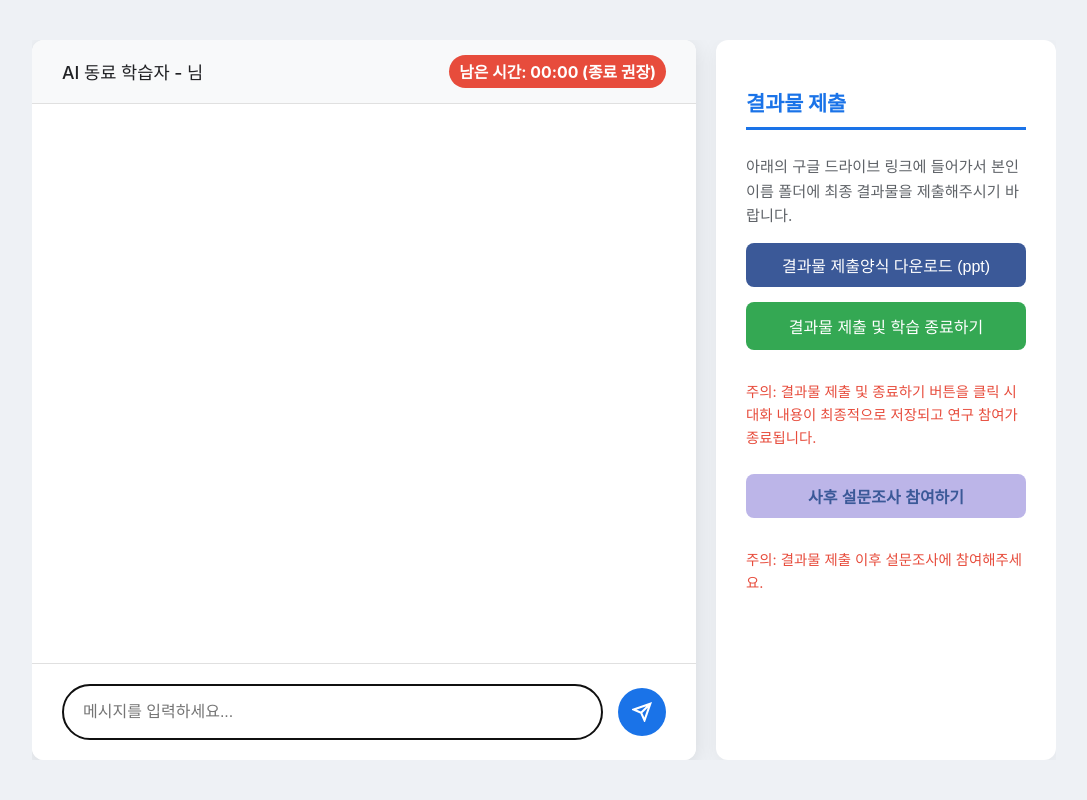
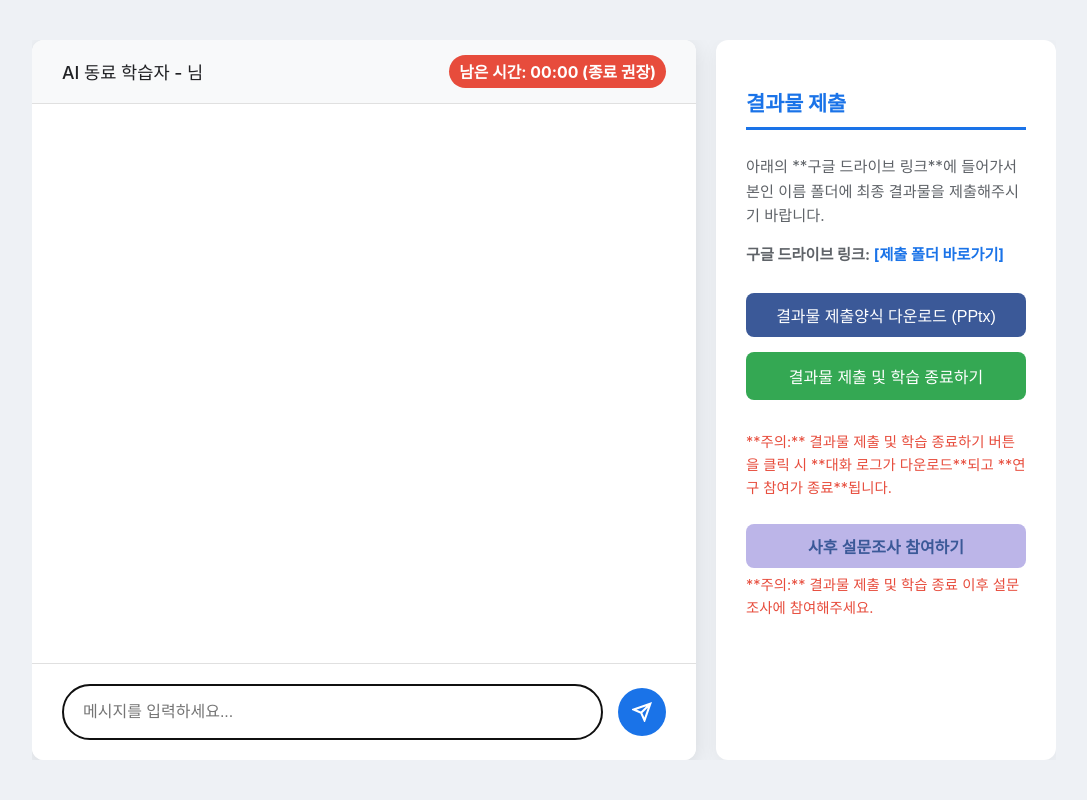
Before and after one commit to Buzzigirl/P4_minsun, a Flask app: template homepage/templates/chat.html in a window 1280 px wide. Shown: the whole page, without its empty margins (96-1183 px from the left). Run offline with Flask 3, Linux system fonts and the light colour scheme; the template is opened without the code that fills it, so the values that code supplies are empty; parts of the project's set-up code (start-up, migrations or seed data) failed here and were passed over.

Commit message:
FINAL_PUSH: Integrated RAG Tool-Calling, fixed log file write path to /tmp/logs, and finalized end-session logic.

```diff
--- a/app.py
+++ b/app.py
@@ -5,12 +5,13 @@ import datetime
 from flask import Flask, render_template, request, redirect, url_for, session, jsonify
 import json
 import time
+import shutil
 
 # --- 분리된 설정 및 유틸리티 모듈 임포트 ---
 from config_utils import (
     client, MODEL_NAME, INTEGRATED_SYSTEM_PROMPT, AUTHORIZED_USERS,
     load_prompt_file, log_conversation_entry, update_scaffolding_count,
-    LOGS_DIR, AI_TOOLS, TOOLS_SCHEMA
+    LOGS_DIR, AI_TOOLS, TOOLS_SCHEMA, format_scaffolding_counts # 🚨 format_scaffolding_counts 추가
 )
 # ----------------------------------------
 
@@ -353,3 +354,69 @@ if __name__ == "__main__":
 
     port = int(os.environ.get("PORT", 5000))
     app.run(host="0.0.0.0", port=port, debug=False)
+
+
+# app.py 파일 하단에 새로운 라우트 추가
+
+@app.route('/submit_and_download_log')
+def submit_and_download_log():
+    """최종 로그 파일과 카운트 횟수를 통합하여 다운로드 제공 후, 세션을 클리어합니다."""
+    if 'user' not in session or 'user_log_dir' not in session:
+        return redirect(url_for('login'))
+
+    user_info = session['user']
+    user_log_dir = session['user_log_dir']
+
+    # 1. 파일 이름 설정
+    log_filename = user_info['log_filename']
+    count_filename = 'scaffolding_counts.json'
+
+    main_log_path = os.path.join(user_log_dir, log_filename)
+
+    # 2. 메인 대화 로그 읽기
+    try:
+        with open(main_log_path, 'r', encoding='utf-8') as f:
+            conversation_log = f.read()
+    except FileNotFoundError:
+        # 파일이 없을 경우에도 로그아웃 처리
+        session.clear()
+        return "오류: 대화 로그 파일이 서버에 존재하지 않습니다. 먼저 대화를 시도해 주세요.", 404
+    except Exception as e:
+        print(f"🚨 ERROR: 메인 로그 파일 읽기 오류: {e}")
+        session.clear()
+        return "로그 파일을 읽는 중 서버 오류가 발생했습니다.", 500
+
+    # 3. 스캐폴딩 카운트 포맷하여 가져오기
+    count_summary = format_scaffolding_counts(count_filename, user_log_dir)
+
+    # 4. 최종 통합 내용 생성
+    final_content = conversation_log + count_summary
+
+    # 5. 최종 통합 파일을 /tmp에 생성 (다운로드를 위한 임시 파일)
+    final_download_filename = f"{user_info['name']}_{user_info['id']}_AI_Log.txt"
+    # Railway의 쓰기 권한이 보장된 /tmp 디렉토리에 임시 파일 생성
+    final_download_path = os.path.join('/tmp', final_download_filename)
+
+    try:
+        with open(final_download_path, 'w', encoding='utf-8') as f:
+            f.write(final_content)
+
+        # 6. 파일 전송 (다운로드 시작) 전에 세션 클리어 (로그아웃 처리)
+        # 이 시점에서 세션을 클리어하면, 사용자가 새로고침해도 다시 로그인 화면으로 돌아갑니다.
+        session.clear()
+
+        response = send_file(
+            final_download_path,
+            mimetype='text/plain',
+            as_attachment=True,
+            download_name=final_download_filename
+        )
+
+        # 7. 응답 반환
+        return response
+
+    except Exception as e:
+        print(f"🚨 ERROR: 최종 로그 파일 생성/다운로드 중 오류 발생: {e}")
+        # 오류가 났더라도 세션 클리어는 유지
+        session.clear()
+        return "최종 로그 파일 다운로드 중 서버 오류가 발생했습니다.", 500
--- a/homepage/templates/chat.html
+++ b/homepage/templates/chat.html
@@ -46,33 +46,36 @@
 
         <div class="right-panel">
             <h2>결과물 제출</h2>
-            <p>아래의 구글 드라이브 링크에 들어가서 본인 이름 폴더에 최종 결과물을 제출해주시기 바랍니다.</p>
+            <p>아래의 **구글 드라이브 링크**에 들어가서 본인 이름 폴더에 최종 결과물을 제출해주시기 바랍니다.</p>
+
+            <p style="margin-bottom: 25px; font-weight: bold;">
+                구글 드라이브 링크:
+                <a href="https://drive.google.com/drive/folders/1dWldlJJg4gMgS8KwmLYd0ShcihWeB5fO?usp=drive_link" target="_blank" style="color: #1a73e8; text-decoration: none;">[제출 폴더 바로가기]</a>
+            </p>
 
             <a href="{{ url_for('static', filename='files/final_form.pptx') }}" download>
                 <button class="download-button" type="button" style="width: 100%; padding: 10px; margin-bottom: 15px; background-color: #3b5998; color: white; border: none; border-radius: 8px; font-size: 1em; cursor: pointer;">
-                    결과물 제출양식 다운로드 (ppt)
+                    결과물 제출양식 다운로드 (PPtx)
                 </button>
             </a>
 
-            <button onclick="checkTimeAndShowPopup()">
+            <button id="submit-and-end-button" onclick="checkTimeAndShowPopup()">
                 결과물 제출 및 학습 종료하기
             </button>
 
             <p style="margin-top: 30px; font-size: 0.9em; color: #e74c3c;">
-                주의: 결과물 제출 및 종료하기 버튼을 클릭 시 대화 내용이 최종적으로 저장되고 연구 참여가 종료됩니다.
+                **주의:** 결과물 제출 및 학습 종료하기 버튼을 클릭 시 **대화 로그가 다운로드**되고 **연구 참여가 종료**됩니다.
             </p>
 
             <a href="https://docs.google.com/forms/d/e/1FAIpQLSejTDmVCKloMc2R6w_Q2G-wst8aiJ4JKcyRHurAgiv_R_RVdg/viewform" target="_blank" style="text-decoration: none;">
                 <button type="button" style="width: 100%; padding: 10px; margin-top: 10px; background-color: #BCB5E8; color: #3b5998; border: none; border-radius: 8px; font-size: 1em; cursor: pointer; font-weight: bold;">
                     사후 설문조사 참여하기
                 </button>
+            </a>
 
-                <p style="margin-top: 30px; font-size: 0.9em; color: #e74c3c;">
-                주의: 결과물 제출 이후 설문조사에 참여해주세요.
-                </p>
-
-            </a>
-            </div>
+            <p style="margin-top: 5px; font-size: 0.9em; color: #e74c3c;">
+                **주의:** 결과물 제출 및 학습 종료 이후 설문조사에 참여해주세요.
+            </p>
         </div>
     </div>
 
```
Also changed, not shown: config_utils.py (+31 -0 lines).
